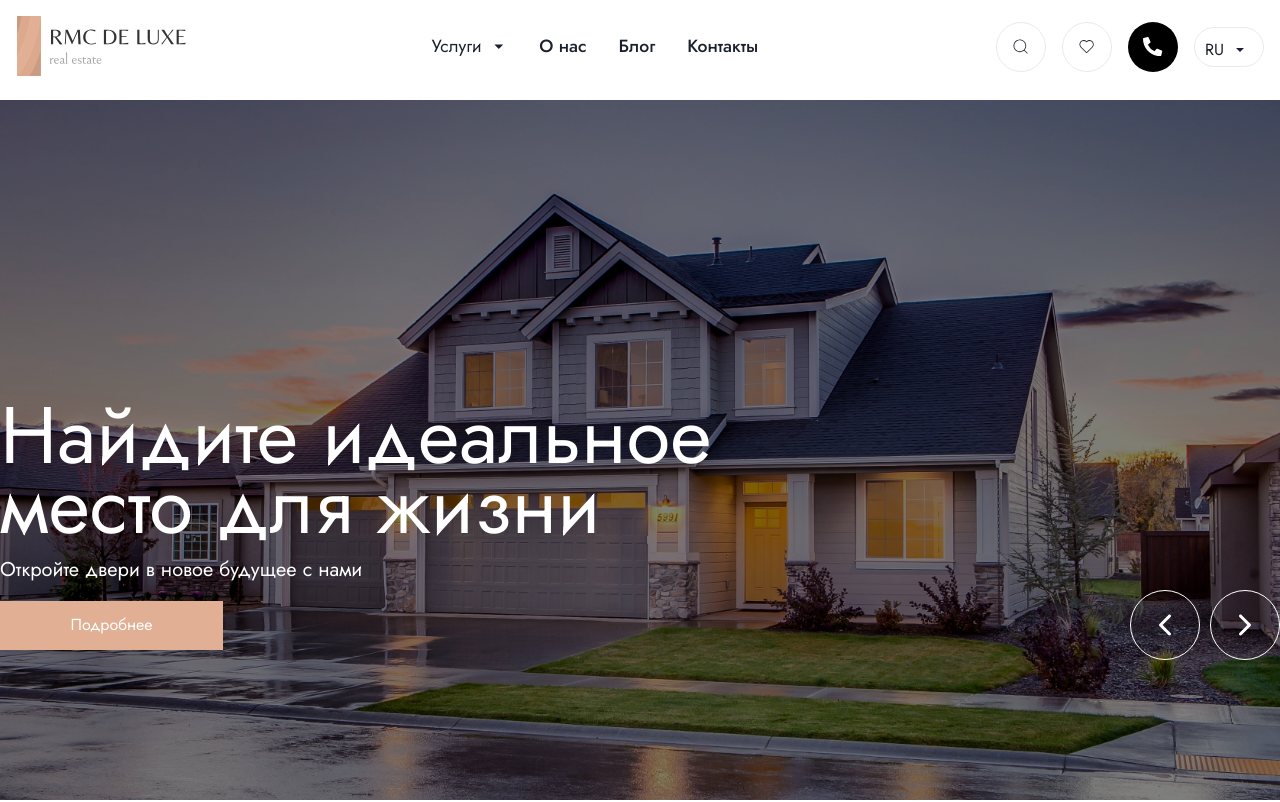
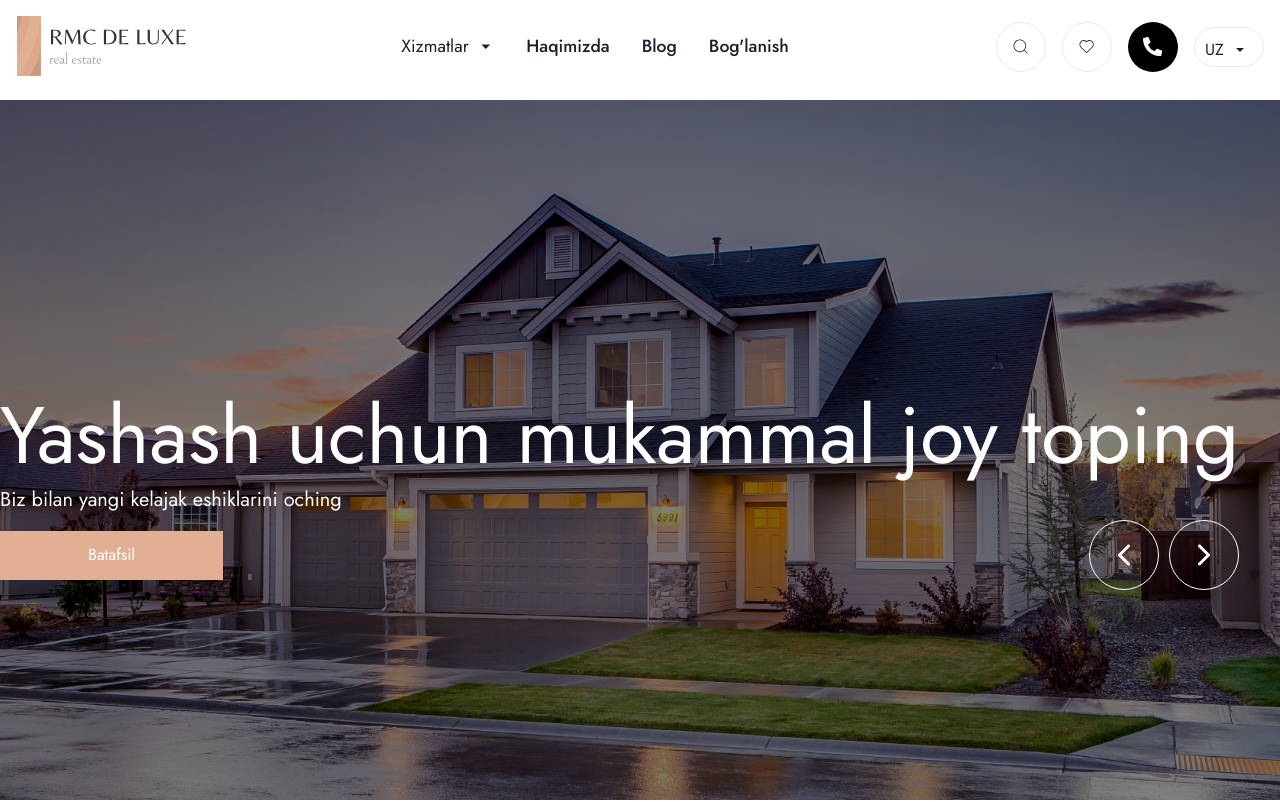
Before and after one commit to HumbleBoyy/DeluxeRealEstate, a React (Vite) app: page / in a window 1280 px wide. Shown: the top 802 px of the page. Built offline with nearby package versions, Linux system fonts and the light colour scheme.

Commit message:
New Commit

```diff
--- a/src/Components/Home/Home.jsx
+++ b/src/Components/Home/Home.jsx
@@ -10,6 +10,7 @@ import Control from '../Control/Control'
 import Contact from '../Contact/Contact'
 import Blog from '../Blog/Blog'
 import Footer from '../Footer/Footer'
+import { FaHeart } from 'react-icons/fa'
 
 const Home = () => {
     const {t, i18n} = useTranslation();
--- a/src/Components/Home/home.css
+++ b/src/Components/Home/home.css
@@ -18,8 +18,10 @@
 .homePage_title{
     line-height: 70px;
     font-size: 5rem;
+    display: flex;
+    align-items: center;
     color: #fff;
-    width: 70%;
+    width: 100%;
     font-weight: 400;
 }
 
--- a/src/i18n.jsx
+++ b/src/i18n.jsx
@@ -7,14 +7,14 @@ import uzbekLanguage from '../public/languages/uz.json'
 import englishLanguage from '../public/languages/en.json'
 import russianLanguage from '../public/languages/ru.json'
 
- const language = localStorage.getItem("i18nextLng") || "ru"
+ const language = localStorage.getItem("i18nextLng") || "uz"
 
 i18n
   .use(Backend)
   .use(LanguageDetector)
   .use(initReactI18next)
   .init({
-    fallbackLng: 'ru',
+    fallbackLng: 'uz',
     lng: language,
     debug: true,
 
```
Also changed, not shown: src/Components/Navbar/Navbar.jsx (+4 -3 lines).
